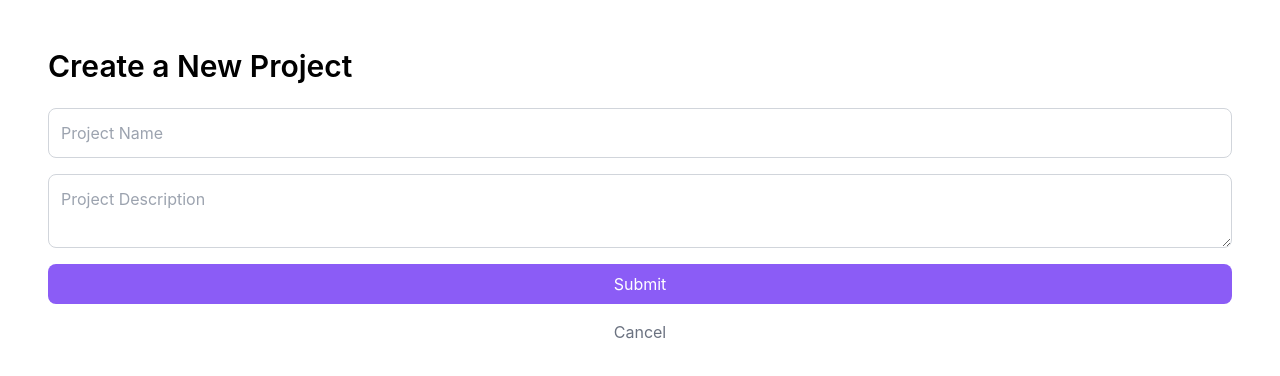
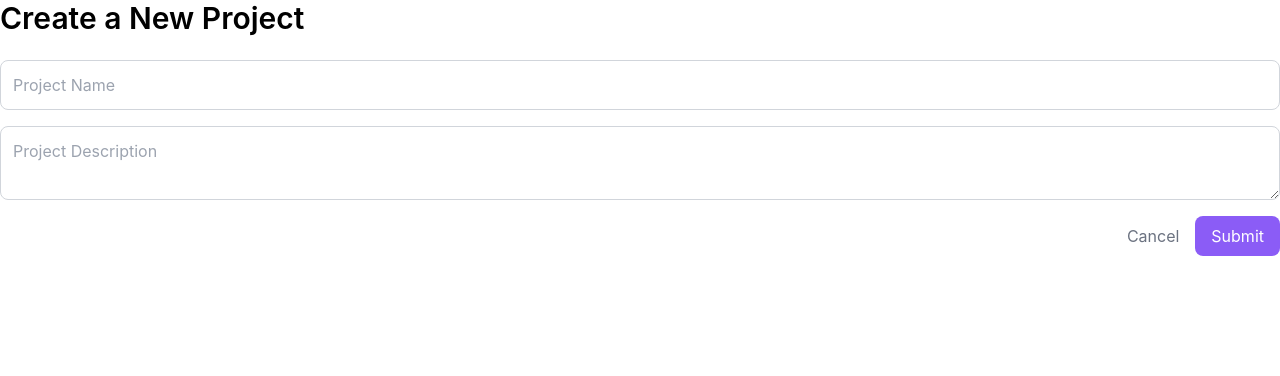
Before and after one commit to min-thuta-naing/koalytics_biometric_usability_testing, a React (Create React App) app in the folder web-app/django_backend/django_backend/react-frontend/: page /new-project in a window 1280 px wide. Shown: the top 376 px of the page. Built offline with nearby package versions, Linux system fonts and the light colour scheme.

Commit message:
change to pop up

```diff
--- a/web-app/django_backend/django_backend/react-frontend/src/App.js
+++ b/web-app/django_backend/django_backend/react-frontend/src/App.js
@@ -13,8 +13,6 @@ import Question3 from "./pages/Question3";
 import Question4 from "./pages/Question4";
 import Question5 from "./pages/Question5";
 import LoginPage from "./pages/LoginPage";
-import ResearcherProjects from "./pages/Researcher/ResearcherProjects";
-import ResearcherHome from "./pages/Researcher/ResearcherHome";
 import NewProjectPage from "./pages/Researcher/NewProjectPage";
 
 // import Login from "./pages/LoginPage";
@@ -34,8 +32,6 @@ function App() {
         <Route path="/about-us" element={<AboutUs />} />
         <Route path="/new-project" element={<NewProjectPage />} />
         <Route path="/researcher-dashboard" element={<ResearcherSidebar />} />
-        <Route path="/researcher-home" element={<ResearcherHome />} />
-        <Route path="/researcher-project" element={<ResearcherProjects />} />
         <Route path="/question1" element={<Question1 />} />
         <Route path="/question2" element={<Question2 />} />
         <Route path="/question3" element={<Question3 />} />
--- a/web-app/django_backend/django_backend/react-frontend/src/pages/Researcher/NewProjectPage.jsx
+++ b/web-app/django_backend/django_backend/react-frontend/src/pages/Researcher/NewProjectPage.jsx
@@ -1,5 +1,3 @@
-import { useNavigate } from "react-router-dom";
-
 const NewProjectPage = ({ onCancel }) => {
     const handleSubmit = (e) => {
         e.preventDefault();
@@ -8,7 +6,7 @@ const NewProjectPage = ({ onCancel }) => {
     };
 
     return (
-        <div className="p-12">
+        <div>
             <h2 className="font-semibold text-3xl mb-6">Create a New Project</h2>
             <form onSubmit={handleSubmit} className="flex flex-col gap-4">
                 <input
@@ -22,12 +20,7 @@ const NewProjectPage = ({ onCancel }) => {
                     className="border border-gray-300 p-3 rounded-lg"
                     required
                 />
-                <button
-                    type="submit"
-                    className="bg-violet-500 text-white px-4 py-2 rounded-lg hover:bg-violet-600"
-                >
-                    Submit
-                </button>
+                <div className="flex justify-end gap-4">
                     <button
                         type="button"
                         onClick={onCancel}
@@ -35,10 +28,16 @@ const NewProjectPage = ({ onCancel }) => {
                     >
                         Cancel
                     </button>
+                    <button
+                        type="submit"
+                        className="bg-violet-500 text-white px-4 py-2 rounded-lg hover:bg-violet-600"
+                    >
+                        Submit
+                    </button>
+                </div>
             </form>
         </div>
     );
 };
 
-
 export default NewProjectPage;
--- a/web-app/django_backend/django_backend/react-frontend/src/pages/Researcher/ResearcherProjects.jsx
+++ b/web-app/django_backend/django_backend/react-frontend/src/pages/Researcher/ResearcherProjects.jsx
@@ -1,5 +1,9 @@
-import { useNavigate } from "react-router-dom";
-const ResearcherProjects = ({ onNewProject }) => {
+import { useState } from "react";
+import NewProjectPage from "./NewProjectPage"; // Import the modal component
+
+const ResearcherProjects = () => {
+    const [isModalOpen, setIsModalOpen] = useState(false);
+
     return (
         <div>
             <div className="flex justify-between items-center py-3 px-12 border-b border-gray-300">
@@ -8,16 +12,26 @@ const ResearcherProjects = ({ onNewProject }) => {
                     <p>Let's get started with Koalytics!</p>
                 </div>
                 <button
-                    onClick={onNewProject}
+                    onClick={() => setIsModalOpen(true)}
                     className="bg-violet-400 text-black text-sm px-4 py-2 w-40 h-12 rounded-lg hover:bg-violet-500 border border-gray-400"
                 >
                     New Project
                 </button>
             </div>
+
             <div className="px-12 mt-8">
                 <h1 className="font-semibold text-3xl">Projects</h1>
                 <p>Here are your current projects...</p>
             </div>
+
+            {/* Modal */}
+            {isModalOpen && (
+                <div className="fixed inset-0 flex items-center justify-center bg-black bg-opacity-50">
+                    <div className="bg-white p-8 rounded-lg shadow-lg w-[500px]">
+                        <NewProjectPage onCancel={() => setIsModalOpen(false)} />
+                    </div>
+                </div>
+            )}
         </div>
     );
 };
```
Lines whose indentation alone changed are shown as unchanged.
